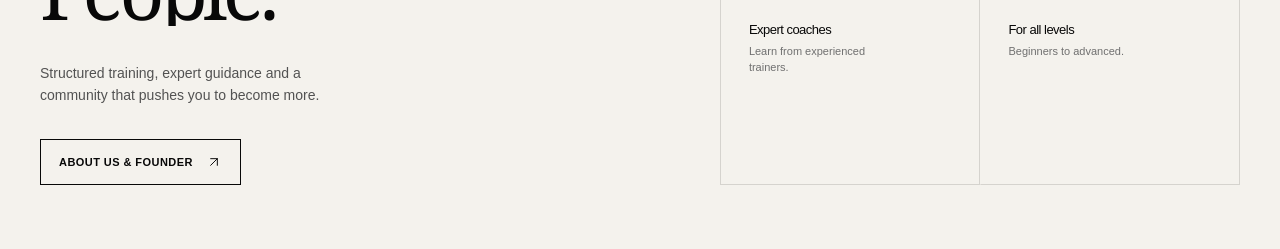
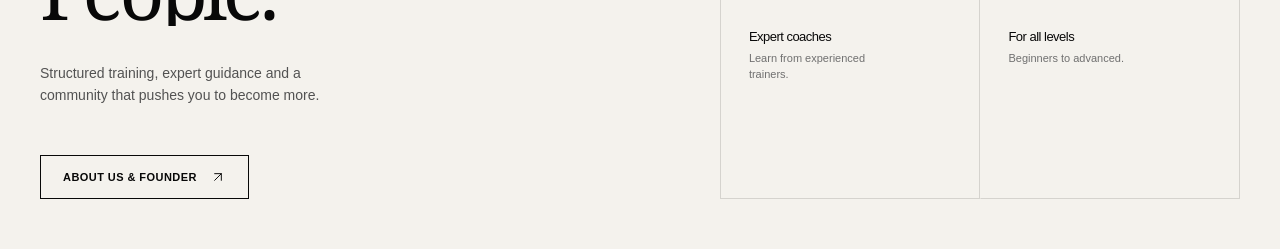
Before and after one commit to swappy-2003/muscle-engineer-, a Next.js app: page / in a window 1280 px wide. Shown: the part 1240-1489 px from the top of the page. Built offline with nearby package versions, Linux system fonts and the light colour scheme.

Commit message:
style: add generous spacing between philosophy text and About Us button

```diff
--- a/src/app/globals.css
+++ b/src/app/globals.css
@@ -79,8 +79,8 @@ button { font:inherit; } img { display:block; }
 .philosophy { padding:145px 0 135px; }
 .philosophy__grid { display:grid; grid-template-columns:minmax(0,1.05fr) minmax(380px,.95fr); gap:105px; }
 .philosophy__body { max-width:300px; margin:36px 0 0; color:#525252; font-size:14px; line-height:1.6; }
-.philosophy__action { margin-top:32px; }
-.philosophy__about-btn { border-color:var(--ink); color:var(--ink); }
+.philosophy__action { margin-top:48px; }
+.philosophy__about-btn { border-color:var(--ink); color:var(--ink); padding:13px 22px; }
 .philosophy__about-btn svg { transition:transform .2s ease; }
 .philosophy__about-btn:hover svg { transform:translate(2px,-2px); }
 .principles { display:grid; grid-template-columns:1fr 1fr; border-top:1px solid #d5d3ce; border-left:1px solid #d5d3ce; }
--- a/src/components/sections/philosophy.tsx
+++ b/src/components/sections/philosophy.tsx
@@ -44,7 +44,7 @@ export function Philosophy() {
           <p className="philosophy__body reveal reveal--up" data-scroll>
             Structured training, expert guidance and a community that pushes you to become more.
           </p>
-          <div className="philosophy__action reveal reveal--up" data-scroll>
+          <div className="philosophy__action reveal reveal--up" data-scroll style={{ marginTop: "48px" }}>
             <Link href="/about" className="action-link philosophy__about-btn">
               About Us &amp; Founder <ArrowUpRight size={16} strokeWidth={1.45} aria-hidden="true" />
             </Link>
```
